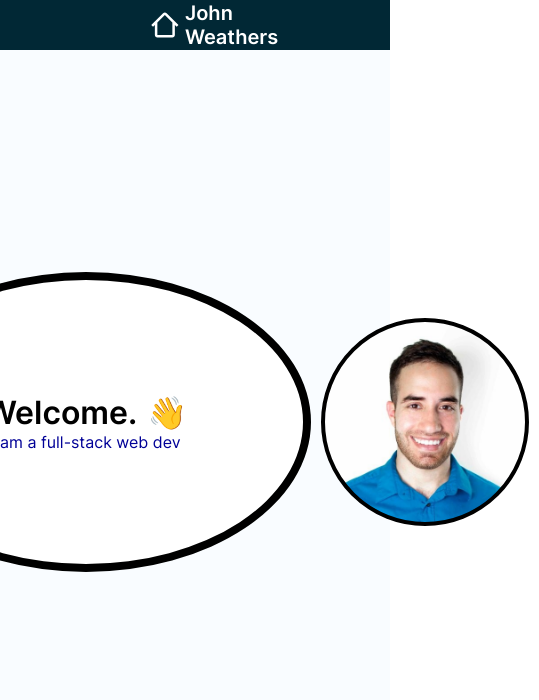
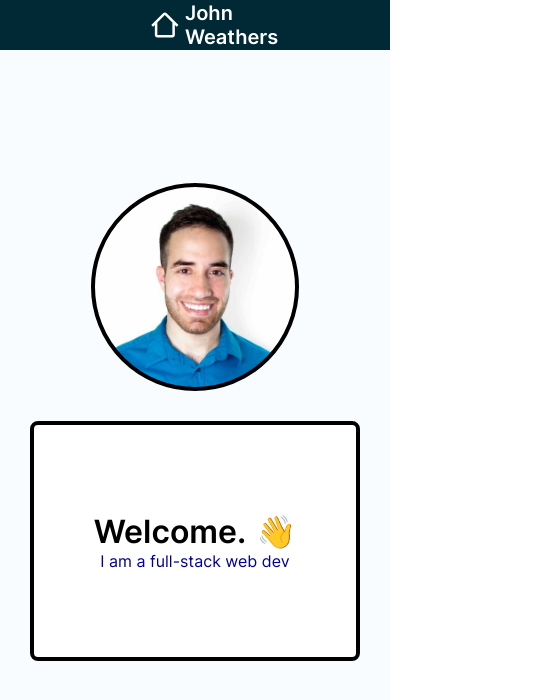
Before and after one commit to john-weathers/portfolio, a React (Vite) app: page / in a window 390 px wide. Shown: the top 700 px of the page, 539 px wide, since content can reach past the window. Built offline with nearby package versions, Linux system fonts and the light colour scheme.

Commit message:
Add responsiveness

```diff
--- a/src/css/home.css
+++ b/src/css/home.css
@@ -161,3 +161,50 @@
   background-color: rgba(249, 252, 255, 0.8);
   font-size: 19px;
 }
+
+@media screen and (max-width: 768px), (orientation: portrait) {
+  .home .flex-container {
+    flex-direction: column-reverse;
+  }
+
+  .home .my-photo {
+    position: relative;
+  }
+
+  .home .photo-link-mobile {
+    display: block;
+    position: absolute;
+    z-index: 2;
+    background-color: rgba(249, 252, 255, 0.5);
+    color: rgba(0, 0, 0, 1);
+    font-weight: 700;
+    width: 200px;
+    height: 100px;
+    transition: all 300ms;
+    line-height: 100px;
+  }
+
+  .home .photo-link-mobile.one {
+    border-radius: 150px 150px 0 0;
+    border-bottom: 1px solid rgba(0, 0, 0, 1);
+  }
+
+  .home .photo-link-mobile.two {
+    border-radius: 0 0 150px 150px;
+    top: 50%;
+    border-top: 1px solid rgba(0, 0, 0, 1);
+  }
+}
+
+@media screen and (max-width: 480px) {
+  .home .flex-1 {
+    width: 330px;
+    height: 240px;
+    border-radius: 8px;
+    border: 4px solid black;
+  }
+
+  .home .flex-container {
+    gap: 30px;
+  }
+}
```
